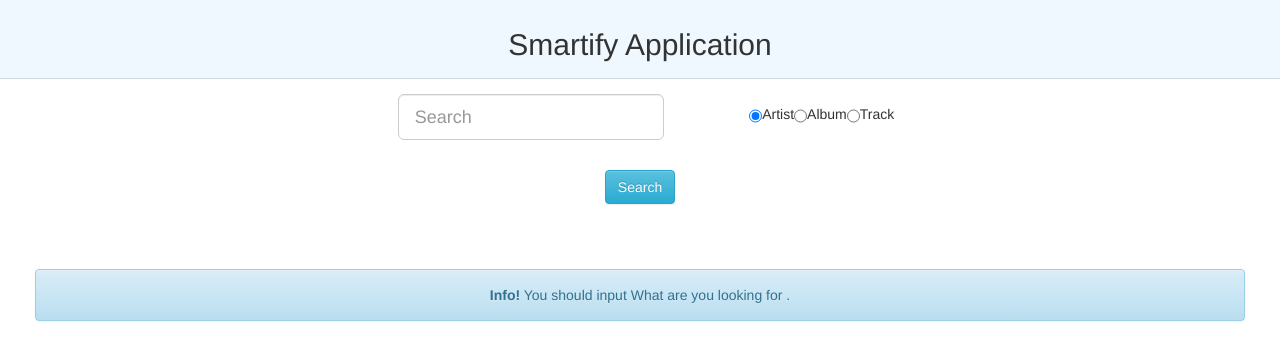
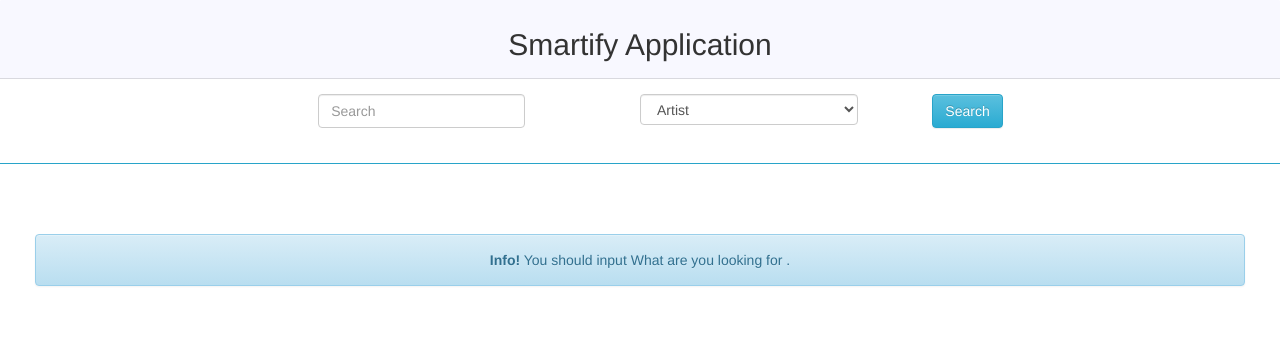
Before and after one commit to Naouras/react-smartify, a React (Create React App) app: page / in a window 1280 px wide. Shown: the top 360 px of the page. Built offline with nearby package versions, Linux system fonts and the light colour scheme.

Commit message:
improve the style

```diff
--- a/src/App.css
+++ b/src/App.css
@@ -30,6 +30,9 @@
     width: 70px !important;
     height:70px !important;
 }
+.hr{
+    border-top: 1px solid #28a4c9;
+}
 
 @keyframes App-logo-spin {
     from {
--- a/src/App.js
+++ b/src/App.js
@@ -8,7 +8,7 @@ class App extends Component {
     render() {
         return (
             <div className="App">
-                <div className="card-header" style={{backgroundColor: 'aliceblue'}}>
+                <div className="card-header" style={{backgroundColor: 'ghostwhite'}}>
                     <h2>Smartify Application</h2>
                 </div>
                 <Form/>
--- a/src/Components/ArtistComponent.js
+++ b/src/Components/ArtistComponent.js
@@ -18,7 +18,6 @@ class Artist extends Component {
                 this.setState({artistName: json.items.name})
             })
     }
-
     render() {
         return (
             <div>
@@ -59,7 +58,7 @@ class Artist extends Component {
                                      aria-labelledby={(obj.name + obj.id).replace(/ /g, '')}
                                      data-parent="#accordion">
                                     <div className="card-block">
-                                        <h3>List of albums:</h3>
+                                        <h1>List of albums:</h1>
                                     </div>
                                     <div className="card-block">
                                         {this.state.search_albums ?
--- a/src/Components/SearchFormComponent.js
+++ b/src/Components/SearchFormComponent.js
@@ -25,21 +25,30 @@ class Form extends Component {
         }
         else this.setState({stateSearch: false})
     }
+   handleChange=(e) =>this.setState({search_text: e.target.value})
+    handleSelectChange=(e)=>{
+        this.setState({search_type: e.target.value,search_result: undefined,search_text:''})
+    }
 
     render() {
         return (
             <div style={{marginTop: 15}}>
                 <div style={{justifyContent: 'center'}} className="row">
                     <div className="col-md-4">
-                        <FormGroup bsSize="large" className="form_searchButton">
+                        <FormGroup  className="form_searchButton">
                             <FormControl type="text" placeholder="Search"
-                                         onChange={e => this.setState({search_text: e.target.value})}
+                                         onChange={this.handleChange}
                                          value={this.state.search_text}/>
                         </FormGroup>
                     </div>
                     <div className="col-md-2">
-                        <div className="row" style={{paddingTop: 10}}>
-                            <input type="radio" checked={this.state.search_type === 'artist'}
+                        <div className="row">
+                            <select className="form-control form-control-lg" value={this.state.search_type} onChange={this.handleSelectChange}>
+                                <option value="artist">Artist</option>
+                                <option value="album">Album</option>
+                                <option value="track">Track</option>
+                            </select>
+                            {/*<input type="radio" checked={this.state.search_type === 'artist'}
                                    onChange={e => {
                                        this.setState({search_type: 'artist', search_result: undefined, search_text: ''})
                                    }}/>Artist{' '}
@@ -54,13 +63,14 @@ class Form extends Component {
                                        search_type: 'track',
                                        search_result: undefined,
                                        search_text: ''
-                                   })}/>Track
+                                   })}/>Track*/}
                         </div>
                     </div>
+                    <div className="col-md-2">
+                        <Button bsStyle="info" onClick={e => this.doSearchFunction()}>Search</Button>
+                    </div>
                 </div>
-                <div style={{justifyContent: 'center', marginTop: 15}} className="row">
-                    <Button bsStyle="info" onClick={e => this.doSearchFunction()}>Search</Button>
-                </div>
+                <hr  className="hr"/>
                 <div style={{marginTop: 15}} className="row">
                     {this.state.stateSearch === true ?
                         <Result result={this.state.search_result} type={this.state.search_type}/>
--- a/src/Components/TracksComponent.js
+++ b/src/Components/TracksComponent.js
@@ -23,13 +23,13 @@ class TracksList extends Component {
                                     <button key={i} type="button" className="btn btn-default btn-sm"
                                             onClick={() => self.props.LoveSong(res)}
                                     >
-                                        <span className="glyphicon glyphicon-thumbs-up"></span> No Like
+                                        <span className="glyphicon glyphicon-heart-empty"></span> No Like
                                     </button>
                                     :
                                     <button key={i} type="button" className="btn btn-default btn-sm"
                                             onClick={() => self.props.dislikeSong(res.name)} style={{color:'red'}}
                                     >
-                                        <span className="glyphicon glyphicon-thumbs-up"></span> Like
+                                        <span className="glyphicon glyphicon-heart"></span> Like
                                     </button>
                             }
                         </li>
@@ -41,7 +41,7 @@ class TracksList extends Component {
 
     render() {
         return (
-            <ul className="list-group" style={{fontSize: 'large', color: 'blue'}}>{this.listItems()}</ul>
+            <ul className="list-group" style={{fontSize: 'large'}}>{this.listItems()}</ul>
         );
     }
 
--- a/src/config.js
+++ b/src/config.js
@@ -1,4 +1,4 @@
 const Config = {
-    spotifyAccessToken:'BQCw05YbtPmcTgKuco0ctZd19uUlCv5CUWSFRfm0gcZMGd7_HzwQWxxNwvyf3hw89Uzz44NVaFVfHy1w-0gwD1IDGKC4QRnmhbsF99h4coe9UdAU-FZMHR3iGeLEw-cnMKO_D-nakDY7uSF3iI0Ciip_J3CbRbH13BOXccCTK31rwkuPD0vMyMHzhsKrNazDmFevOehqSFOMGHelPfMnWNMagXs-mPq-HOdTlf5d9kbgoyvV9Lx4Eg'
+    spotifyAccessToken:'BQB6jvkkTkxsbmAxBtKQ7lPdeTPyIKUTi1sr8X-abvgw6bwNekdM1O338FHJWJ1LNdKjG8HSrqXz-e7H6FXCif8arNDKrnV-8ukn6U-W8AIwKWj9ebWEmTDZ1ZkbTh0guFfGrFdt8KAb2kqXpKTPUxQaioJjuMMRejO1zns-2JfvvS9s2mIo6x9yBdYoOuCfUPqB9y74BsS7vSRwTi1W_Vmf8M79GrZlS7fEuQdUvmShkB_YXSZLew'
 }
 export default Config
```
